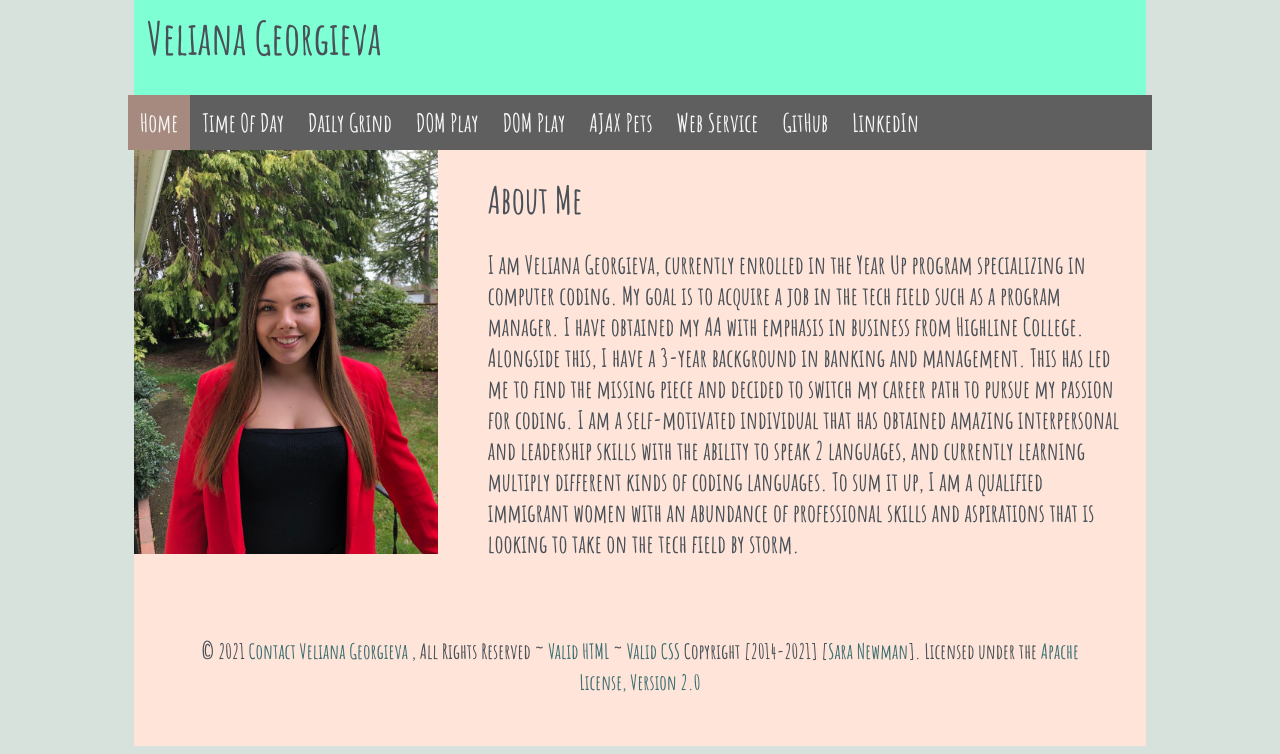
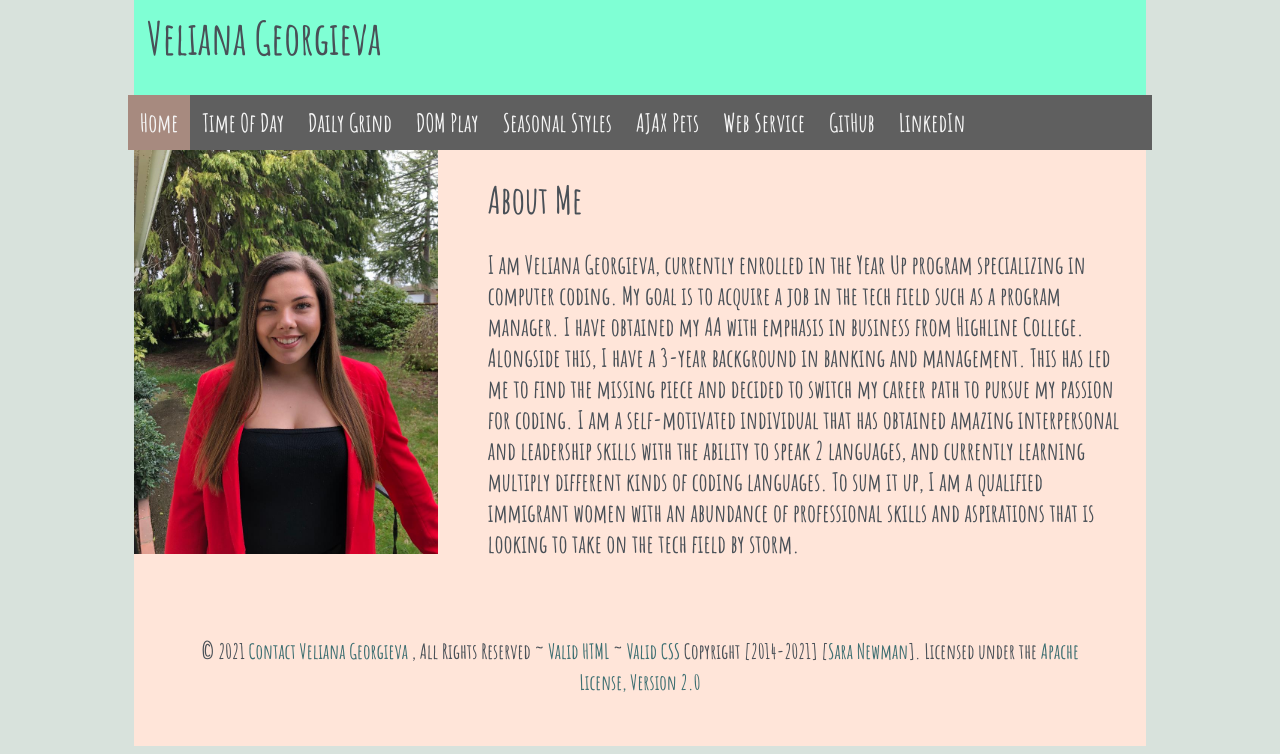
Before and after one commit to Veliana1/Portal-IT121, a plain HTML site: page index.html in a window 1280 px wide. Shown: the part 186-940 px from the top of the page. Drawn offline with Linux system fonts and the light colour scheme.

Commit message:
Update index.html

```diff
--- a/index.html
+++ b/index.html
@@ -19,7 +19,7 @@
             <a href="https://veliana1.github.io/time-of-day/" target="_blank">Time Of Day</a>
             <a href="https://veliana1.github.io/Daily-Grind/" target="_blank">Daily Grind</a>
             <a href="https://veliana1.github.io/dom-play/" target="_blank">DOM Play</a>
-            <a href="https://veliana1.github.io/seasonal-styles/" target="_blank">DOM Play</a>
+            <a href="https://veliana1.github.io/seasonal-styles/" target="_blank">Seasonal Styles</a>
             <a href="https://veliana1.github.io/ajax-pets/" target="_blank">AJAX Pets</a>
             <a href="https://veliana1.github.io/Web-Service/" target="_blank">Web Service</a>
             <a href="https://github.com/Veliana1" target="_blank">GitHub</a>
```
